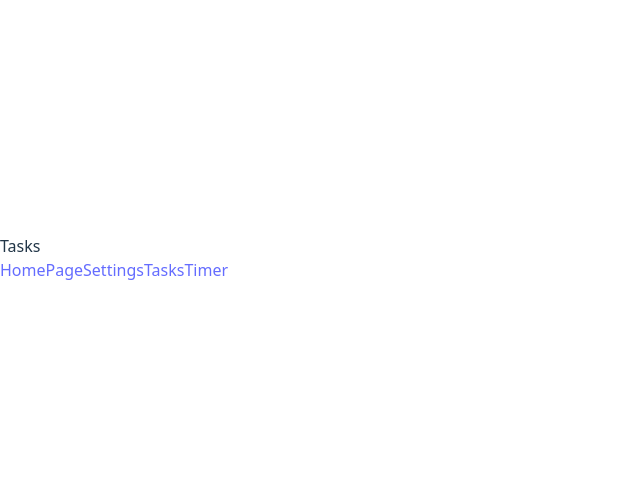
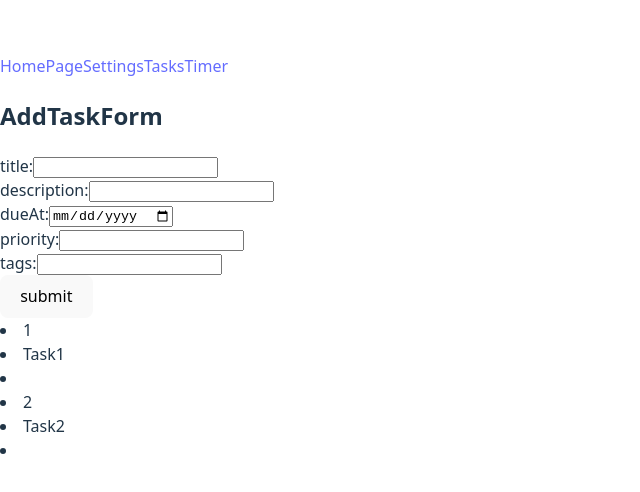
Before and after one commit to YuZhang0809/myFifthReactAppBook, a React (Vite) app: page /tasks in a window 1280 px wide. Shown: the part 142-634 px from the top of the page, without its empty margins (0-640 px from the left). Built offline with nearby package versions, Linux system fonts and the light colour scheme.

Commit message:
Refactor routing in App component to use Layout for nested routes; update TaskList component to fix prop naming and add console log for tasks; enhance Tasks page with AddTaskForm and TaskList integration.

```diff
--- a/src/App.jsx
+++ b/src/App.jsx
@@ -1,6 +1,7 @@
 import { Routes, Route, Link } from 'react-router-dom'
 import './App.css'
 import NotFoundPage from './pages/NotFoundPage'
+import Layout from './pages/Layout'
 import Dashboard from './pages/Dashboard'
 import Settings from './pages/Settings'
 import Timer from './pages/Timer'
@@ -11,18 +12,14 @@ function App() {
   return (
     <>
     <Routes>
-      <Route path='/' element={<Dashboard/>}></Route>
-      <Route path='/settings' element={<Settings/>}></Route>
-      <Route path='/tasks' element={<Tasks/>}></Route>
-      <Route path='/timer' element={<Timer/>}></Route>
-      <Route path='*' element={<NotFoundPage/>}></Route>
+      <Route path='/' element={<Layout/>}>
+        <Route path='index' element={<Dashboard/>}></Route>
+        <Route path='settings' element={<Settings/>}></Route>
+        <Route path='tasks' element={<Tasks/>}></Route>
+        <Route path='timer' element={<Timer/>}></Route>
+        <Route path='*' element={<NotFoundPage/>}></Route>
+      </Route>
     </Routes>
-    <div>
-      <Link to={"/"}>HomePage</Link>
-      <Link to={"/settings"}>Settings</Link>
-      <Link to={"/tasks"}>Tasks</Link>
-      <Link to={"/timer"}>Timer</Link>
-    </div>
     </>
   )
 }
--- /dev/null
+++ b/src/components/AddTaskForm.jsx
@@ -0,0 +1,56 @@
+import React from 'react'
+import { useState } from "react";
+
+export default function AddTaskForm({setTasks}) {
+
+const [formData, setFormData] = useState({
+id:'',
+description:'',
+dueAt:'',
+priority:'',
+tags:''
+})
+
+const handleFormChange = (e) => {
+    e.preventDefault()
+    const {name, value} = e.target
+    setFormData((prev) => ({...prev,[name]:value}))
+}
+
+const handleSubmit = (e) =>{
+    e.preventDefault()
+    const newTask = {...formData,'id':crypto.randomUUID(),createdAt:Date.now(),updatedAt:Date.now()}
+    setTasks(
+        (prev) => ([newTask,...prev])
+    )
+}
+  return (
+    <>
+        <form onSubmit={handleSubmit}>
+            <h2>AddTaskForm</h2>
+            <div>
+                <label>title:</label>
+                <input type='text' name='title' onChange={handleFormChange} value={formData.title}/>
+            </div>
+            <div>
+                <label>description:</label>
+                <input type='text' name='description' onChange={handleFormChange} value={formData.description}/>
+            </div>
+            <div>
+                <label>dueAt:</label>
+                <input type='date' name='dueAt' onChange={handleFormChange} value={formData.dueAt}/>
+            </div>
+            <div>
+                <label>priority:</label>
+                <input type='text' name='priority' onChange={handleFormChange} value={formData.priority}/>
+            </div>
+            <div>
+                <label>tags:</label>
+                <input type='text' name='tags' onChange={handleFormChange} value={formData.tags}/>
+            </div>
+            <button type='submit'>submit</button>
+        </form>
+    </>
+
+  )
+}
--- /dev/null
+++ b/src/components/TaskItem.jsx
@@ -0,0 +1,11 @@
+import React from 'react'
+
+export default function TaskItem({task}) {
+  return (
+    <div>
+        <li>{task.id}</li>
+        <li>{task.title}</li>
+        <li>{task.completed}</li>
+    </div>
+  )
+}
--- a/src/components/TaskList.jsx
+++ b/src/components/TaskList.jsx
@@ -4,9 +4,10 @@ import TaskItem from "./TaskItem";
 export default function Tasklist({tasks}) {
   return (
     <div>
+      {console.log(tasks)}
         {tasks.length === 0?<p>Nothing here</p>:
         tasks.map(
-            task => <TaskItem key={task.id} Task = {task}></TaskItem>
+            task => <TaskItem key={task.id} task={task} />
         )}
     </div>
   )
--- /dev/null
+++ b/src/pages/Layout.jsx
@@ -0,0 +1,18 @@
+import React from 'react'
+import { Outlet, NavLink} from 'react-router-dom'
+
+export default function layout() {
+  return (
+    <>
+    <nav aria-label='Primary'>
+    <NavLink to={"/"}>HomePage</NavLink>
+    <NavLink to={"/settings"}>Settings</NavLink>
+    <NavLink to={"/tasks"}>Tasks</NavLink>
+    <NavLink to={"/timer"}>Timer</NavLink>
+    </nav>
+    <main role='main'>
+    <Outlet />
+    </main>
+  </>
+  )
+}
--- a/src/pages/Tasks.jsx
+++ b/src/pages/Tasks.jsx
@@ -1,7 +1,32 @@
 import React from 'react'
+import TaskList from '../components/TaskList'
+import { useState } from "react";
+import AddTaskForm from '../components/AddTaskForm';
+
+const Tasks_Test = [{
+  id:'1',
+  title:'Task1',
+  completed:false,
+  createdAt:111,
+  updatedAt:111
+  },{
+  id:'2',
+  title:'Task2',
+  completed:false,
+  createdAt:111,
+  updatedAt:111
+
+  }]
 
 export default function Tasks() {
+
+  const [tasks, setTasks]  = useState(Tasks_Test)
+
+
   return (
-    <div>Tasks</div>
+    <>
+      <div><AddTaskForm setTasks = {setTasks}/></div>
+      <div><TaskList tasks={tasks}/></div>
+    </>
   )
 }
```
Also changed, not shown: src/types/task.js (added, +12 -0 lines).
